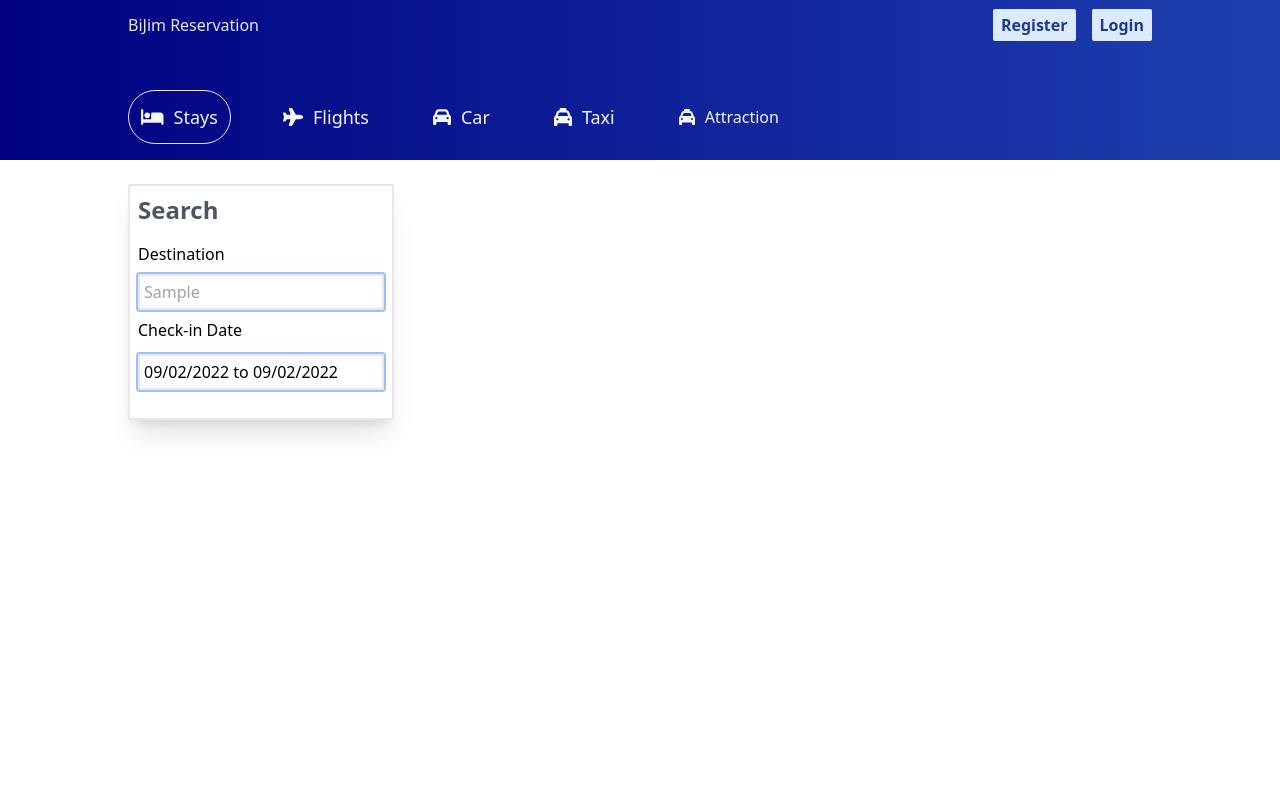
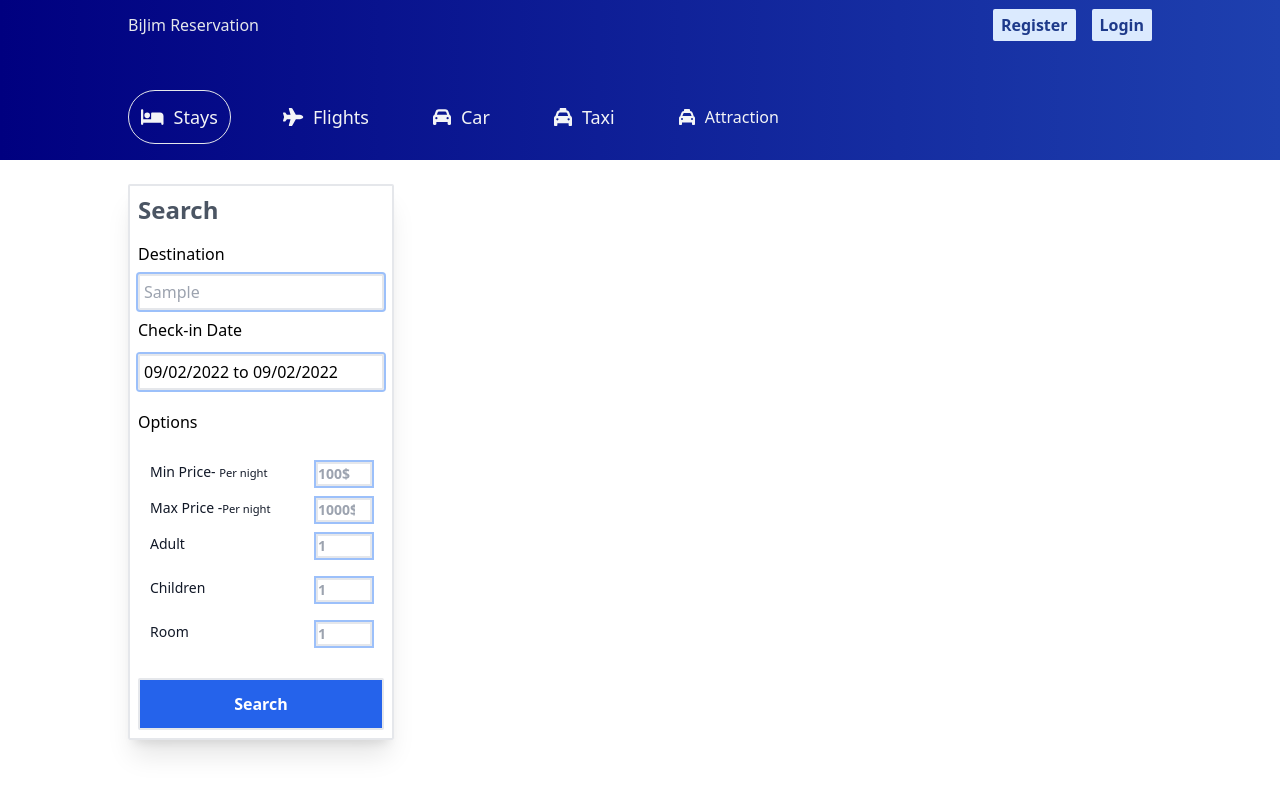
Before and after one commit to bimashazaman/Reservation-System-MERN, a React (Create React App) app: page / in a window 1280 px wide. Both pictures are taken after typing "Sample" into the empty fields and a click on the button "Search". Shown: the top 794 px of the page. Built offline with nearby package versions, Linux system fonts and the light colour scheme.

Commit message:
Hotel Page Search

```diff
--- a/src/pages/list/Search.jsx
+++ b/src/pages/list/Search.jsx
@@ -42,9 +42,75 @@ const Search = () => {
                             minDate={new Date()}
                         />
                     }
-
                 </div>
                 {/* end Check-in Date by Bimasha */}
+
+                <div className=''>
+                    <label htmlFor="">
+                        Options
+                    </label>
+
+                    <div className='p-3'>
+
+                        <div className='flex justify-between mb-3 mt-4 text-gray-900 text-sm'>
+                            <span className=''>
+                                Min Price- <small>Per night</small>
+                            </span>
+                            <span>
+                                <input className='border-2 ring-2 outline-none text-gray-600 font-semibold w-14' placeholder='100$' type="number" />
+                            </span>
+                        </div>
+                        {/* End Search options by bimasha */}
+
+
+                        <div className='flex justify-between mb-3 text-gray-900 text-sm'>
+                            <span className=''>
+                                Max Price -<small>Per night</small>
+                            </span>
+                            <span>
+                                <input className='border-2 ring-2 outline-none text-gray-600 font-semibold w-14' type="number" placeholder='1000$' />
+                            </span>
+                        </div>
+                        {/* End Search options by bimasha */}
+
+
+                        <div className='flex justify-between mb-3 text-gray-900 text-sm'>
+                            <span className='flex justify-between mb-3 text-gray-900 text-sm'>
+                                Adult
+                            </span>
+                            <span>
+                                <input className='border-2 ring-2 outline-none text-gray-600 font-semibold w-14' type="number" min={1} placeholder={options.adult} />
+                            </span>
+                        </div>
+                        {/* End Search options by bimasha */}
+
+
+                        <div className='flex justify-between mb-3 text-gray-900 text-sm'>
+                            <span className='flex justify-between mb-3 text-gray-900 text-sm'>
+                                Children
+                            </span>
+                            <span>
+                                <input className='border-2 ring-2 outline-none text-gray-600 font-semibold w-14' type="number" min={1} placeholder={options.children} />
+                            </span>
+                        </div>
+                        {/* End Search options by bimasha */}
+
+                        <div className='flex justify-between mb-3 text-gray-900 text-sm'>
+                            <span className='flex justify-between mb-3 text-gray-900 text-sm'>
+                                Room
+                            </span>
+                            <span>
+                                <input className='border-2 ring-2 outline-none text-gray-600 font-semibold w-14' type="number" min={1} placeholder={options.room} />
+                            </span>
+                        </div>
+                        {/* End Search options by bimasha */}
+                    </div>
+                    {/* end list options wrapper by Bimasha*/}
+                </div>
+                {/* end list item by Bimasha*/}
+                <button className='p-3 bg-blue-600 w-full text-white font-semibold rounded-sm border-2 cursor-pointer'>
+                    Search
+                </button>
             </div>
             {/* end list search by Bimasha */}
         </>
```
